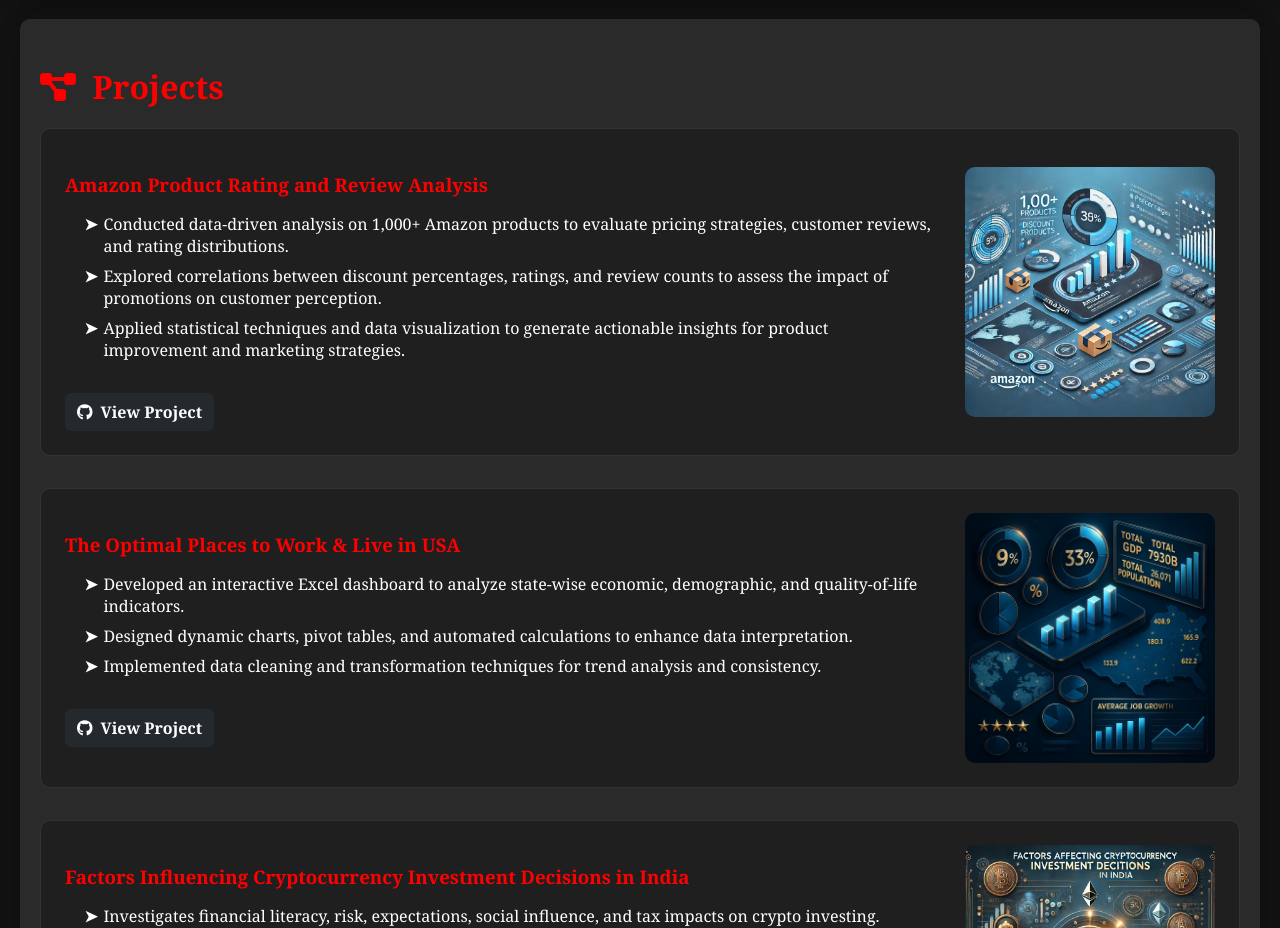
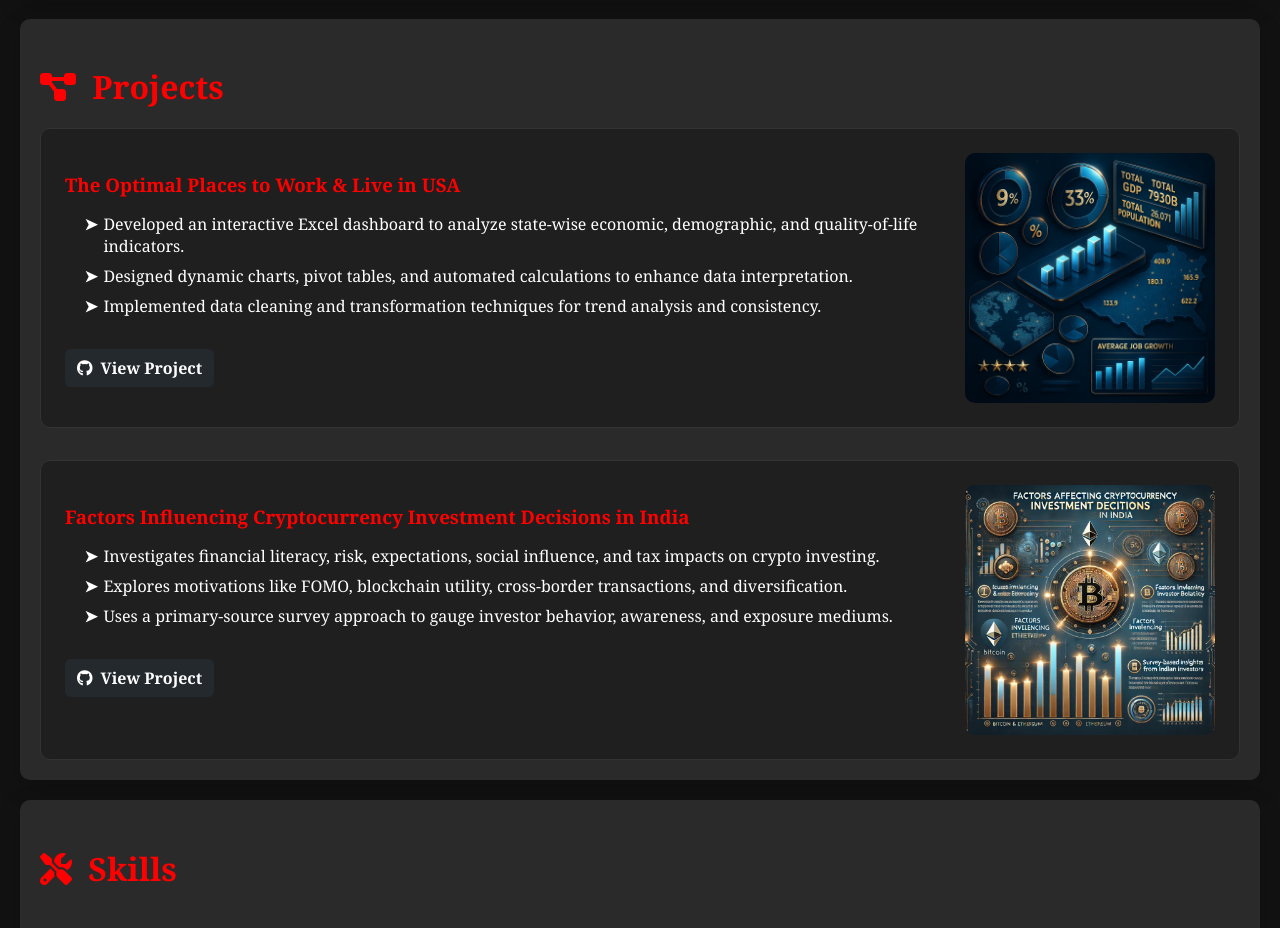
Before and after one commit to Rohithreddykolanu/My-Portfolio, a plain HTML site: page index.html in a window 1280 px wide. Shown: the part 3224-4152 px from the top of the page. Drawn offline with nearby package versions, Linux system fonts and the light colour scheme.

Commit message:
Modified HTML & Assets Folder

```diff
--- a/index.html
+++ b/index.html
@@ -223,23 +223,7 @@
 <h2><i class="fa-solid fa-project-diagram"></i> Projects</h2>
 <div class="project-grid">
 
-<!-- Card 1: Amazon Product Rating and Review Analysis -->
-<div class="project-card">
-<div class="project-content">
-<h3 style="color: #ff0000;">Amazon Product Rating and Review Analysis</h3>
-<ul>
-<li>Conducted data-driven analysis on 1,000+ Amazon products to evaluate pricing strategies, customer reviews, and rating distributions.</li>
-<li>Explored correlations between discount percentages, ratings, and review counts to assess the impact of promotions on customer perception.</li>
-<li>Applied statistical techniques and data visualization to generate actionable insights for product improvement and marketing strategies.</li>
-</ul>
-<a href="https://github.com/Rohithreddykolanu/Amazon-Product-Rating-and-Review-Analysis" class="github-link" target="_blank">
-<i class="fa-brands fa-github"></i> View Project
-</a>
-</div>
-<img src="assets/Projects/Project 3.jpeg" alt="Amazon Review Analysis">
-</div>
-
-<!-- Card 2: The Optimal Places to Work & Live in USA -->
+<!-- Card 1: The Optimal Places to Work & Live in USA -->
 <div class="project-card">
 <div class="project-content">
 <h3 style="color: #ff0000;">The Optimal Places to Work & Live in USA</h3>
@@ -255,7 +239,7 @@
 <img src="assets/Projects/Project 2.jpeg" alt="Optimal Places Dashboard">
 </div>
 
-<!-- Card 3: Factors Influencing Cryptocurrency Investment Decisions in India -->
+<!-- Card 2: Factors Influencing Cryptocurrency Investment Decisions in India -->
 <div class="project-card">
 <div class="project-content">
 <h3 style="color: #ff0000;">Factors Influencing Cryptocurrency Investment Decisions in India</h3>
```
Also changed, not shown: assets/Projects/Project 3.jpeg (deleted), 1 other file.
